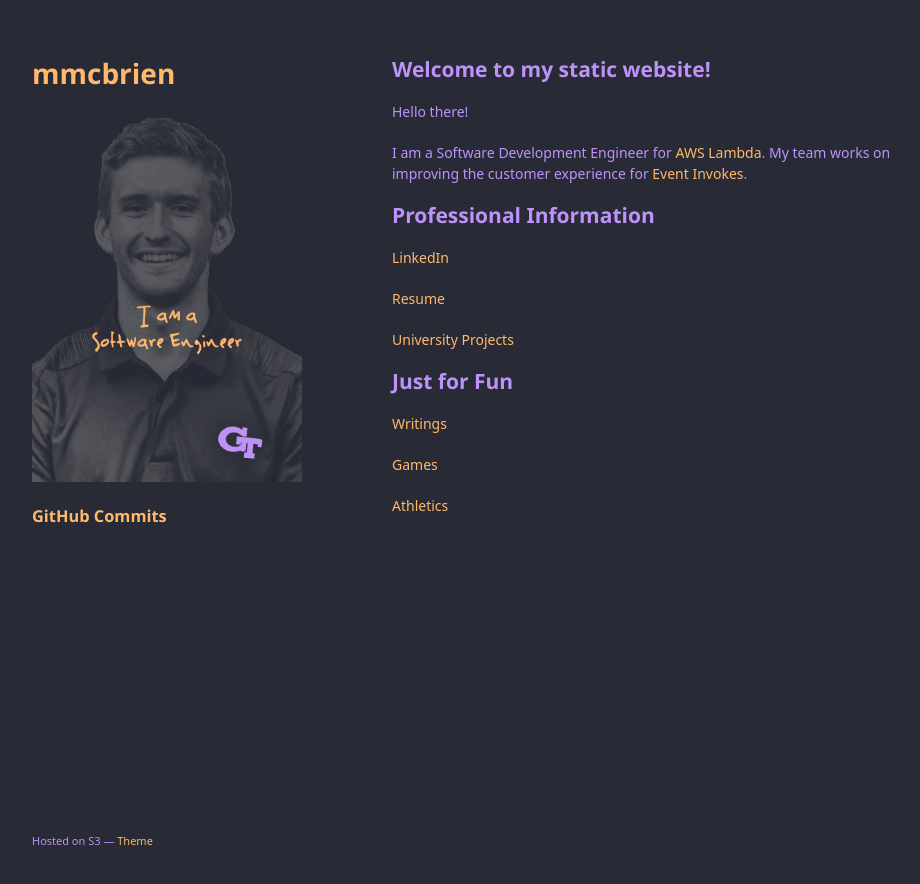
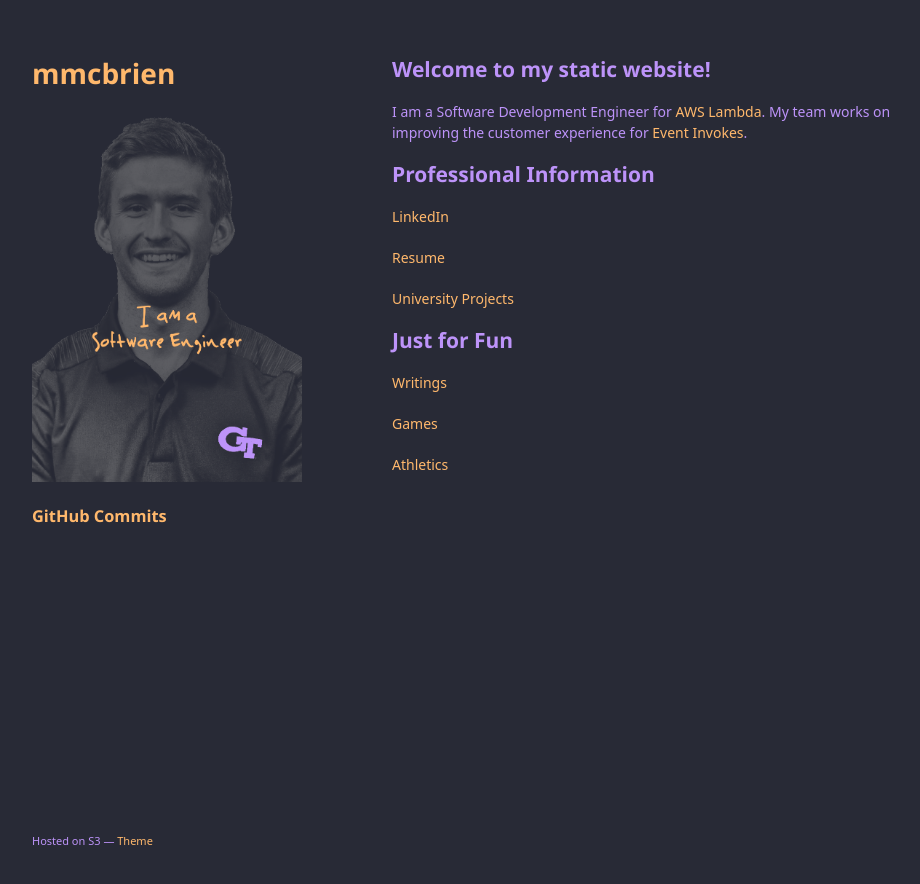
Before and after one commit to mmcbrien3/mmcbrien.com, a Jekyll site: the page built from index.md, in a window 1280 px wide. Shown: the top 884 px of the page, without its empty margins (178-1098 px from the left). Built offline with Jekyll 4.4.1, drawn with Linux system fonts in a browser that asks for light colours; nearby versions of some CDN libraries; some web fonts are replaced; our own code applies the rules of GitHub Pages for plain Markdown files.

```diff
--- a/index.md
+++ b/index.md
@@ -2,9 +2,6 @@
 layout: default
 ---
 ## Welcome to my static website!
-{: #welcomeMessage}
-
-Hello there!
 
 I am a Software Development Engineer for [AWS Lambda](https://aws.amazon.com/lambda/). My team works on improving the customer experience for [Event Invokes](https://docs.aws.amazon.com/lambda/latest/dg/invocation-async.html).
 
```
Also changed, not shown: IDEAS.md (added, +4 -0 lines), 1 other file.
